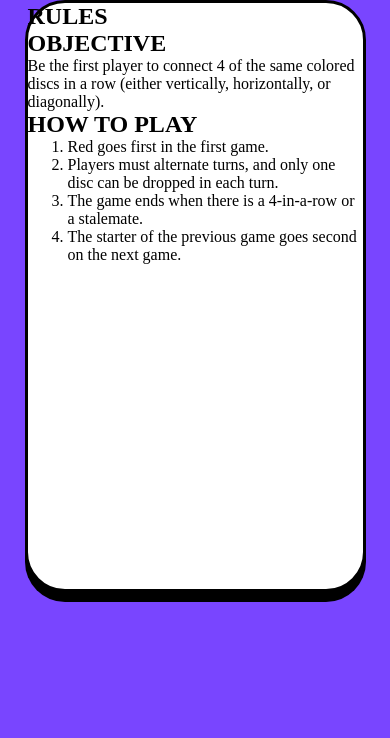
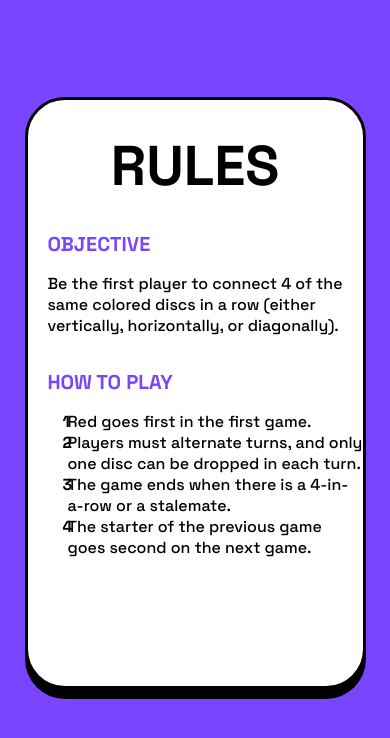
Before and after one commit to JonahFoster/connect-four, a React app: page /gamerules in a window 390 px wide. Shown: the top 738 px of the page. Built offline with nearby package versions, Linux system fonts and the light colour scheme; the HTML template or start-up script is replaced by a standard one.

Commit message:
Converted CSS to modules

```diff
--- a/src/GameRules.css
+++ /dev/null
@@ -1,15 +0,0 @@
-@font-face {
-    font-family: "Space Grotesk";
-    src: url("./assets/fonts/SpaceGrotesk-VariableFont_wght.ttf") format("truetype");
-  }
-
-@media (max-width: 420px) {
-    .rules-container {
-        width: 335px;
-        height: 586px;
-        border-radius: 40px;
-        border: 3px solid #000000;
-        background: #FFFFFF;
-        box-shadow: 0px 10px 0px 0px #000000;
-    }
-}
--- a/src/GameRules.jsx
+++ b/src/GameRules.jsx
@@ -1,14 +1,14 @@
-import './GameRules.css'
+import styles from './GameRules.module.css'
 
 function GameRules() {
 
   return (
     <section>
-        <div className='rules-container'>
-            <h1>RULES</h1>
-            <h2>OBJECTIVE</h2>
-              <p>Be the first player to connect 4 of the same colored discs in a row (either vertically, horizontally, or diagonally).</p>
-            <h2>HOW TO PLAY</h2>
+        <div className={styles['rules-container']}>
+            <h1 className={styles[`rules-heading`]}>RULES</h1>
+            <h2 className={styles[`rules-subheading`]}>OBJECTIVE</h2>
+              <p className={styles[`rules-text`]}>Be the first player to connect 4 of the same colored discs in a row (either vertically, horizontally, or diagonally).</p>
+            <h2 className={styles[`rules-subheading`]}>HOW TO PLAY</h2>
               <ol>
                 <li>Red goes first in the first game.</li>
                 <li>Players must alternate turns, and only one disc can be dropped in each turn.</li>
--- /dev/null
+++ b/src/GameRules.module.css
@@ -0,0 +1,60 @@
+@font-face {
+    font-family: "Space Grotesk";
+    src: url("./assets/fonts/SpaceGrotesk-VariableFont_wght.ttf") format("truetype");
+  }
+
+@media (max-width: 420px) {
+    .rules-container {
+        width: 335px;
+        height: 586px;
+        border-radius: 40px;
+        border: 3px solid #000000;
+        background: #FFFFFF;
+        box-shadow: 0px 10px 0px 0px #000000;
+        margin: 97px 20px;
+    }
+
+    .rules-heading {
+        font-family: "Space Grotesk";
+        font-size: 56px;
+        font-weight: 700;
+        margin: 30px 0;
+        text-align: center;
+    }
+
+    .rules-subheading {
+        font-family: 'Space Grotesk';
+        font-size: 20px;
+        color: #7945FF;
+        font-weight: 700;
+        margin: 0 0 16px 20px;
+    }
+
+    .rules-text {
+        font-weight: 500;
+        margin: 0 0 33px 20px;
+        font-family: "Space Grotesk";
+    }
+
+    ol {
+        list-style-type: none;
+        counter-reset: item;
+    }
+
+    ol li {
+        counter-increment: item;
+        position: relative;
+        font-family: "Space Grotesk";
+        font-size: 16px;
+        font-weight: 500;
+    }
+
+    ol ::before {
+        content: counter(item);
+        position: absolute;
+        left: -5px;
+        font-weight: 700;
+        font-size: 16px;
+        font-family: "Space Grotesk";
+    }
+}
--- a/src/MainMenu.jsx
+++ b/src/MainMenu.jsx
@@ -1,18 +1,18 @@
 import logo from './assets/images/logo.svg'
 import players from './assets/images/player-vs-player.svg'
 import { Link } from 'react-router-dom';
-import './MainMenu.css'
+import styles from './MainMenu.module.css'
 
 function MainMenu() {
 
   return (
     <nav>
-      <img className='logo'src={logo} alt="" />
-      <Link to="/game" className='pvp-button'>
+      <img className={styles['logo']}src={logo} alt="" />
+      <Link to="/game" className={styles['pvp-button']}>
         <p>PLAY VS PLAYER</p>
-        <img className='pvp-button-img' src={players} alt="" />
+        <img className={styles[`pvp-button-img`]} src={players} alt="" />
       </Link>
-      <Link to="/gamerules" className='rules-button'>
+      <Link to="/gamerules" className={styles['rules-button']}>
         <p>GAME RULES</p>
       </Link>
     </nav>
--- a/src/MainMenu.css
+++ b/src/MainMenu.module.css
@@ -23,14 +23,6 @@
 
     .logo {
       padding-bottom: 50px;
-    }
-
-    .list-items {
-      display: flex;
-      flex-direction: column;
-      justify-content: center;
-      align-items: center;
-      gap: 30px;
     }
 
     a {
```
